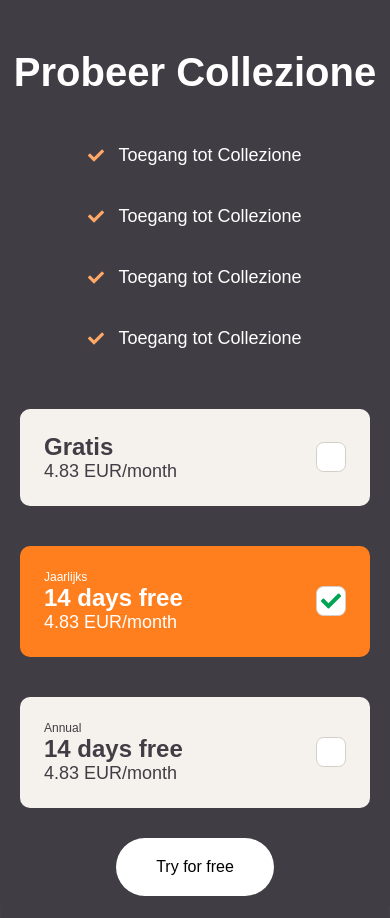
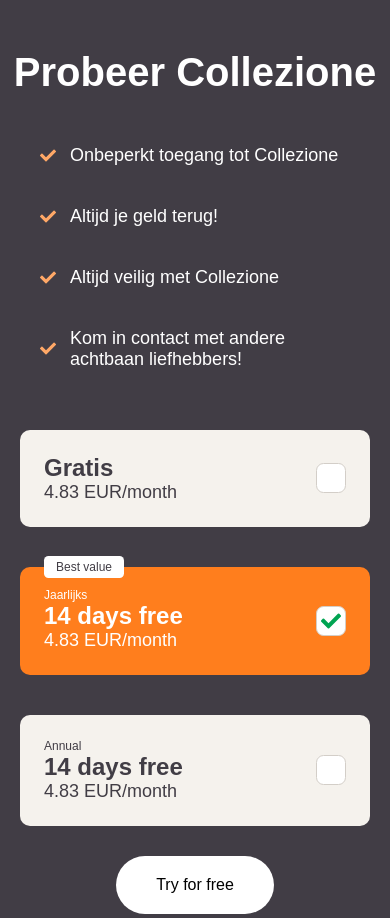
Before and after one commit to ScottZ2004/Collezione, a React (Create React App) app: page / in a window 390 px wide. Shown: the part 3140-4058 px from the top of the page. Built offline with nearby package versions, Linux system fonts and the light colour scheme; a web font is replaced by a local one.

Commit message:
Feature prices (#5)
* added the best value label

* the checks above the prices are now responsive and get props from the prices component

* progress in the check function

* you can now click a price and the other price(es) will we be unchecked

```diff
--- /dev/null
+++ b/src/Components/Check/Check.css
@@ -0,0 +1,21 @@
+
+.check{
+    display: flex;
+    flex-direction: row;
+    align-items: center;
+    gap: 1.4rem;
+    margin: 2rem;
+    align-self: flex-start;
+    text-align: left;
+}
+
+.check__svg{
+    min-height: 1.3rem;
+    min-width: 1.6rem;
+    max-height: 1.3rem;
+    max-width: 1.6rem;
+}
+
+.check__p{
+    font-size: 1.8rem;
+}
--- /dev/null
+++ b/src/Components/Check/Check.js
@@ -0,0 +1,14 @@
+import "./Check.css";
+
+const Check = (props) => {
+    return (
+        <div className="check">
+            <svg className="check__svg" xmlns="http://www.w3.org/2000/svg" width="36" height="26.846" viewBox="0 0 36 26.846">
+                <path id="Icon_awesome-check" data-name="Icon awesome-check" d="M12.227,30.9.527,19.2a1.8,1.8,0,0,1,0-2.546L3.073,14.1a1.8,1.8,0,0,1,2.546,0L13.5,21.986,30.382,5.1a1.8,1.8,0,0,1,2.546,0L35.473,7.65a1.8,1.8,0,0,1,0,2.546l-20.7,20.7A1.8,1.8,0,0,1,12.227,30.9Z" transform="translate(0 -4.577)" fill="#ffa867"/>
+            </svg>
+            <p className="check__p">{props.title || "Dit is inbegrepen!"}</p>
+        </div>
+    );
+}
+
+export default Check;
--- a/src/Components/Price/Price.css
+++ b/src/Components/Price/Price.css
@@ -59,5 +59,12 @@
 }
 
 .price__best_value{
-    font-size: 10rem;
+    font-size: 1.2rem;
+    color: #413D45;
+    padding: 0.4rem 1.2rem;
+    background: rgb(255, 255, 255);
+    border-radius: 0.45rem;
+    width: max-content;
+    transform: translateY(-3.5rem);
+    margin-bottom: -2.5rem;
 }
--- a/src/Components/Price/Price.js
+++ b/src/Components/Price/Price.js
@@ -4,40 +4,49 @@
 class Price extends React.Component{
     constructor(props) {
         super(props);
-        this.className = "price__input";
         this.state = {
-            checked: this.props.checked,
-            best_value: this.props.best_value
+            best_value: this.props.best_value,
+            id: this.props.id
         }
     }
 
     componentDidMount() {
-        this.setState({checked: this.props.checked});
-        this.setState({best_value: this.props.best_value})
+        this.setState({
+            checked: this.props.checked,
+            best_value: this.props.best_value,
+            id: this.props.id
+        });
     }
 
+
     onclick = () => {
-        this.setState({checked: !this.state.checked});
+        this.props.checkPrice(this.state.id);
+        this.setState({checked: this.state.checked});
     }
 
     render(){
-        let svg;
-        if (this.state.checked){
-            this.className = "price__input--checked";
-            this.svg = <svg className="price__check__svg" xmlns="http://www.w3.org/2000/svg" width="36" height="26.846" viewBox="0 0 36 26.846">
-                <path id="Icon_awesome-check" data-name="Icon awesome-check" d="M12.227,30.9.527,19.2a1.8,1.8,0,0,1,0-2.546L3.073,14.1a1.8,1.8,0,0,1,2.546,0L13.5,21.986,30.382,5.1a1.8,1.8,0,0,1,2.546,0L35.473,7.65a1.8,1.8,0,0,1,0,2.546l-20.7,20.7A1.8,1.8,0,0,1,12.227,30.9Z" transform="translate(0 -4.577)" fill="#00a452"/>
-            </svg>;
+        let className = null;
+
+        if (this.props.checked){
+            this.svg = (
+                <svg className="price__check__svg" xmlns="http://www.w3.org/2000/svg" width="36" height="26.846" viewBox="0 0 36 26.846">
+                    <path id="Icon_awesome-check" data-name="Icon awesome-check" d="M12.227,30.9.527,19.2a1.8,1.8,0,0,1,0-2.546L3.073,14.1a1.8,1.8,0,0,1,2.546,0L13.5,21.986,30.382,5.1a1.8,1.8,0,0,1,2.546,0L35.473,7.65a1.8,1.8,0,0,1,0,2.546l-20.7,20.7A1.8,1.8,0,0,1,12.227,30.9Z" transform="translate(0 -4.577)" fill="#00a452"/>
+                </svg>
+            );
+            className = "price__input--checked";
+
         }else{
-            this.className = "price__input";
-            this.svg = <div></div>
+            this.svg = null;
+            className = "price__input";
         }
 
-        let bestValue;
         if (this.state.best_value){
-            this.bestValue = <p className="price__best_value">Best value</p>;
+            this.bestValue = <p className="price__best_value">Best value</p>
+        }else{
+            this.bestValue = null;
         }
         return(
-            <div onClick={this.onclick} className={this.className}>
+            <div onClick={this.onclick} className={className}>
                 <div>
                     <p>{this.bestValue}</p>
                     <h3 className="price__h3">{this.props.h3}</h3>
--- a/src/Components/Prices/Prices.css
+++ b/src/Components/Prices/Prices.css
@@ -19,28 +19,11 @@
 }
 
 .prices__check_container{
-    display: flex;
-    justify-content: center;
-    flex-wrap: wrap;
+    display: grid;
+    grid-template-columns: 50% 50%;
+    grid-auto-rows: auto;
     margin: 2rem;
-    max-width: 70rem;
-}
-
-.prices__check{
-    display: flex;
-    flex-direction: row;
-    align-items: center;
-    gap: 1.4rem;
-    margin: 2rem;
-}
-
-.prices__check__svg{
-    height: 1.3rem;
-    width: 1.6rem;
-}
-
-.prices__check__p{
-    font-size: 1.8rem;
+    max-width: 100rem;
 }
 
 .prices__inputWrapper{
@@ -73,3 +56,13 @@
     margin-top: 1.1rem;
     margin-bottom: 0.9rem;
 }
+
+@media (max-width: 880px) {
+    .prices__check_container{
+        display: grid;
+        grid-template-columns: 100%;
+        grid-auto-rows: auto;
+        margin: 2rem;
+        max-width: 100rem;
+    }
+}
--- a/src/Components/Prices/Prices.js
+++ b/src/Components/Prices/Prices.js
@@ -1,74 +1,150 @@
 import "./Prices.css";
 import Price from "../Price/Price";
 import React from "react";
+import Check from "../Check/Check";
 
 class Prices extends React.Component{
-    constructor() {
-        super();
-        this.state ={
+    constructor(props) {
+        super(props);
+        this.state = {
+            price_list: []
+        }
+    }
+
+    componentDidMount() {
+        this.setState({
             price_list: [
                 {
                     'h3': '',
                     'h1': 'Gratis',
                     'h2': '4.83 EUR/month',
+                    'id': 1,
+                    'best_value': false,
                     'checked': false,
-                    'id': 1,
-                    'best-value': false,
                 },
                 {
                     'h3': 'Jaarlijks',
                     'h1': '14 days free',
                     'h2': '4.83 EUR/month',
+                    'id': 2,
+                    'best_value': true,
                     'checked': true,
-                    'id': 2,
-                    'best-value': true,
                 },
                 {
                     'h3': 'Annual',
                     'h1': '14 days free',
                     'h2': '4.83 EUR/month',
-                    'checked': false,
                     'id': 3,
                     'best_value': false,
+                    'checked': false,
                 }
             ]
-        }
+        })
     }
 
+    checkPrice = (id) =>{
+        let TempState;
+        if (id === 1){
+             TempState = [
+                {
+                    'h3': '',
+                    'h1': 'Gratis',
+                    'h2': '4.83 EUR/month',
+                    'id': 1,
+                    'best_value': false,
+                    'checked': true,
+                },
+                {
+                    'h3': 'Jaarlijks',
+                    'h1': '14 days free',
+                    'h2': '4.83 EUR/month',
+                    'id': 2,
+                    'best_value': true,
+                    'checked': false,
+                },
+                {
+                    'h3': 'Annual',
+                    'h1': '14 days free',
+                    'h2': '4.83 EUR/month',
+                    'id': 3,
+                    'best_value': false,
+                    'checked': false,
+                }
+            ];
+        }else if (id === 2){
+             TempState = [
+                {
+                    'h3': '',
+                    'h1': 'Gratis',
+                    'h2': '4.83 EUR/month',
+                    'id': 1,
+                    'best_value': false,
+                    'checked': false,
+                },
+                {
+                    'h3': 'Jaarlijks',
+                    'h1': '14 days free',
+                    'h2': '4.83 EUR/month',
+                    'id': 2,
+                    'best_value': true,
+                    'checked': true,
+                },
+                {
+                    'h3': 'Annual',
+                    'h1': '14 days free',
+                    'h2': '4.83 EUR/month',
+                    'id': 3,
+                    'best_value': false,
+                    'checked': false,
+                }
+            ];
+        }else if (id === 3){
+             TempState = [
+                {
+                    'h3': '',
+                    'h1': 'Gratis',
+                    'h2': '4.83 EUR/month',
+                    'id': 1,
+                    'best_value': false,
+                    'checked': false,
+                },
+                {
+                    'h3': 'Jaarlijks',
+                    'h1': '14 days free',
+                    'h2': '4.83 EUR/month',
+                    'id': 2,
+                    'best_value': true,
+                    'checked': false,
+                },
+                {
+                    'h3': 'Annual',
+                    'h1': '14 days free',
+                    'h2': '4.83 EUR/month',
+                    'id': 3,
+                    'best_value': false,
+                    'checked': true,
+                }
+            ];
+        }
+
+
+        this.setState({price_list: TempState});
+
+    }
 
     render(){
         let prices = this.state.price_list.map(price =>{
-            return <Price best_value={this.best_value} h3={price.h3} h1={price.h1} h2={price.h2} checked={price.checked} key={price.id} id={price.id}/>
+            return <Price checkPrice={this.checkPrice} best_value={price.best_value} h3={price.h3} h1={price.h1} h2={price.h2} key={price.id} checked={price.checked} id={price.id}/>
         })
         return(
             <article id="prijs" className="prices">
                 <header className="prices__header">
                     <h1 className="prices__h1">Probeer Collezione</h1>
                     <div className="prices__check_container">
-                        <div className="prices__check">
-                            <svg className="prices__check__svg" xmlns="http://www.w3.org/2000/svg" width="36" height="26.846" viewBox="0 0 36 26.846">
-                                <path id="Icon_awesome-check" data-name="Icon awesome-check" d="M12.227,30.9.527,19.2a1.8,1.8,0,0,1,0-2.546L3.073,14.1a1.8,1.8,0,0,1,2.546,0L13.5,21.986,30.382,5.1a1.8,1.8,0,0,1,2.546,0L35.473,7.65a1.8,1.8,0,0,1,0,2.546l-20.7,20.7A1.8,1.8,0,0,1,12.227,30.9Z" transform="translate(0 -4.577)" fill="#ffa867"/>
-                            </svg>
-                            <p className="prices__check__p">Toegang tot Collezione</p>
-                        </div>
-                        <div className="prices__check">
-                            <svg className="prices__check__svg" xmlns="http://www.w3.org/2000/svg" width="36" height="26.846" viewBox="0 0 36 26.846">
-                                <path id="Icon_awesome-check" data-name="Icon awesome-check" d="M12.227,30.9.527,19.2a1.8,1.8,0,0,1,0-2.546L3.073,14.1a1.8,1.8,0,0,1,2.546,0L13.5,21.986,30.382,5.1a1.8,1.8,0,0,1,2.546,0L35.473,7.65a1.8,1.8,0,0,1,0,2.546l-20.7,20.7A1.8,1.8,0,0,1,12.227,30.9Z" transform="translate(0 -4.577)" fill="#ffa867"/>
-                            </svg>
-                            <p className="prices__check__p">Toegang tot Collezione</p>
-                        </div>
-                        <div className="prices__check">
-                            <svg className="prices__check__svg" xmlns="http://www.w3.org/2000/svg" width="36" height="26.846" viewBox="0 0 36 26.846">
-                                <path id="Icon_awesome-check" data-name="Icon awesome-check" d="M12.227,30.9.527,19.2a1.8,1.8,0,0,1,0-2.546L3.073,14.1a1.8,1.8,0,0,1,2.546,0L13.5,21.986,30.382,5.1a1.8,1.8,0,0,1,2.546,0L35.473,7.65a1.8,1.8,0,0,1,0,2.546l-20.7,20.7A1.8,1.8,0,0,1,12.227,30.9Z" transform="translate(0 -4.577)" fill="#ffa867"/>
-                            </svg>
-                            <p className="prices__check__p">Toegang tot Collezione</p>
-                        </div>
-                        <div className="prices__check">
-                            <svg className="prices__check__svg" xmlns="http://www.w3.org/2000/svg" width="36" height="26.846" viewBox="0 0 36 26.846">
-                                <path id="Icon_awesome-check" data-name="Icon awesome-check" d="M12.227,30.9.527,19.2a1.8,1.8,0,0,1,0-2.546L3.073,14.1a1.8,1.8,0,0,1,2.546,0L13.5,21.986,30.382,5.1a1.8,1.8,0,0,1,2.546,0L35.473,7.65a1.8,1.8,0,0,1,0,2.546l-20.7,20.7A1.8,1.8,0,0,1,12.227,30.9Z" transform="translate(0 -4.577)" fill="#ffa867"/>
-                            </svg>
-                            <p className="prices__check__p">Toegang tot Collezione</p>
-                        </div>
+                        <Check title="Onbeperkt toegang tot Collezione"/>
+                        <Check title="Altijd je geld terug!"/>
+                        <Check title="Altijd veilig met Collezione"/>
+                        <Check title="Kom in contact met andere achtbaan liefhebbers!"/>
                     </div>
                 </header>
                 <section className="prices__inputWrapper">
```
